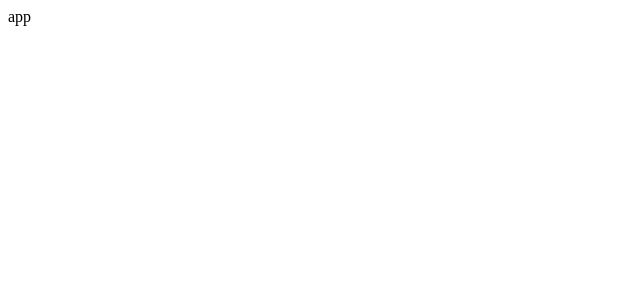
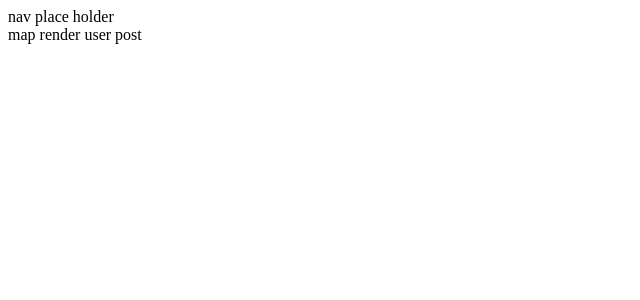
Before and after one commit to JPd3v/Blog-Api-Cms, a React (Vite) app: page / in a window 1280 px wide. Shown: the top 300 px of the page, without its empty margins (0-640 px from the left). Built offline with nearby package versions, Linux system fonts and the light colour scheme.

Commit message:
added react router dom and basic routing

```diff
--- a/package.json
+++ b/package.json
@@ -10,7 +10,8 @@
   },
   "dependencies": {
     "react": "^18.2.0",
-    "react-dom": "^18.2.0"
+    "react-dom": "^18.2.0",
+    "react-router-dom": "^6.4.3"
   },
   "devDependencies": {
     "@types/react": "^18.0.24",
--- a/src/App.tsx
+++ b/src/App.tsx
@@ -1,7 +1,26 @@
 import './App.css';
+import { lazy, Suspense } from 'react';
+
+import { Routes, Route } from 'react-router-dom';
+import LoadingPage from './utils/LoadingPage';
+import PageLayout from './utils/PageLayout';
+import PageNotFound from './utils/PageNotFound';
+
+const Home = lazy(() => import('./pages/Home'));
 
 function App() {
-  return <div className="App">app</div>;
+  return (
+    <div className="App">
+      <Suspense fallback={<LoadingPage />}>
+        <Routes>
+          <Route element={<PageLayout />}>
+            <Route path="/" element={<Home />} />
+            <Route path="*" element={<PageNotFound />} />
+          </Route>
+        </Routes>
+      </Suspense>
+    </div>
+  );
 }
 
 export default App;
--- /dev/null
+++ b/src/components/Navbar.tsx
@@ -0,0 +1,7 @@
+export default function NavBar() {
+  return (
+    <nav>
+      <div>nav place holder</div>
+    </nav>
+  );
+}
--- /dev/null
+++ b/src/components/UserArticles.tsx
@@ -0,0 +1,9 @@
+// import { Link } from 'react-router-dom';
+
+export default function UserArticles() {
+  return (
+    <div>
+      <div> map render user post</div>
+    </div>
+  );
+}
--- a/src/main.tsx
+++ b/src/main.tsx
@@ -1,9 +1,12 @@
 import React from 'react';
 import ReactDOM from 'react-dom/client';
+import { BrowserRouter } from 'react-router-dom';
 import App from './App';
 
 ReactDOM.createRoot(document.getElementById('root') as HTMLElement).render(
   <React.StrictMode>
-    <App />
+    <BrowserRouter>
+      <App />
+    </BrowserRouter>
   </React.StrictMode>
 );
--- /dev/null
+++ b/src/pages/Home.tsx
@@ -0,0 +1,10 @@
+import UserArticles from '../components/UserArticles';
+
+export default function Home() {
+  // user placeholder context
+  const user = 'asd';
+
+  return (
+    <div>{user ? <UserArticles /> : <div>Welcome page place holder</div>}</div>
+  );
+}
--- /dev/null
+++ b/src/utils/LoadingPage.tsx
@@ -0,0 +1,3 @@
+export default function LoadingPage() {
+  return <div>Loading page...</div>;
+}
--- /dev/null
+++ b/src/utils/PageLayout.tsx
@@ -0,0 +1,11 @@
+import { Outlet } from 'react-router-dom';
+import NavBar from '../components/Navbar';
+
+export default function PageLayout() {
+  return (
+    <>
+      <NavBar />
+      <Outlet />
+    </>
+  );
+}
--- /dev/null
+++ b/src/utils/PageNotFound.tsx
@@ -0,0 +1,3 @@
+export default function PageNotFound() {
+  return <div>404 page not found</div>;
+}
```
Also changed, not shown: 1 other file (tests, documents, lock files or other folders).
